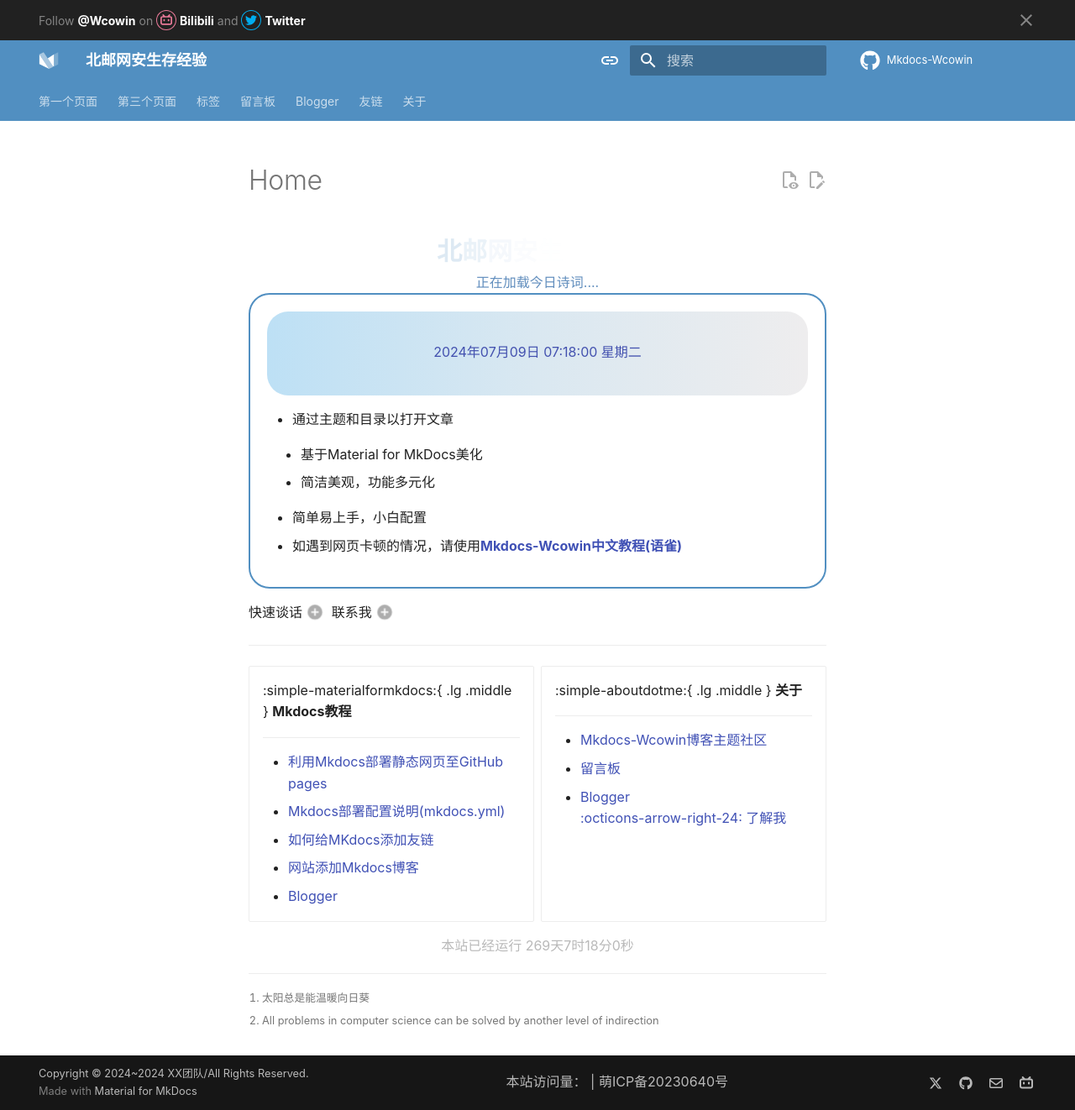
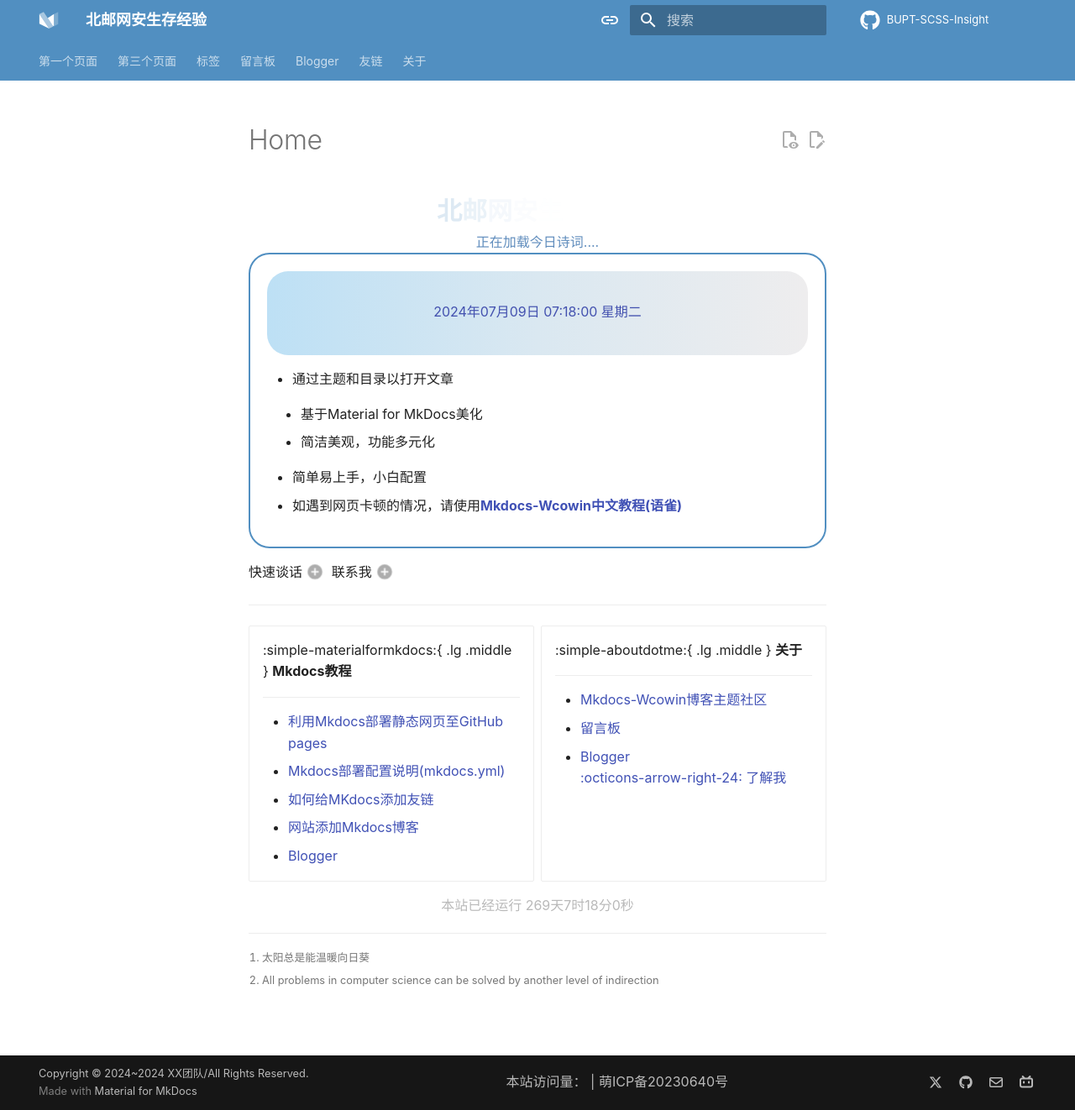
Before and after one commit to BUPT-SCSS-Insight/BUPT-SCSS-Insight.github.io, an MkDocs documentation site: the page built from docs/index.md, in a window 1280 px wide and 1322 px high. Shown: the whole window at 84% size. Built offline with MkDocs 1.6.1 and Material for MkDocs 9.7.7, drawn with Linux system fonts in a browser that asks for light colours; nearby versions of some CDN libraries; comment, search, counter and statistics services are not loaded; a style sheet for code colours, icons or effects is not loaded.

Commit message:
setting changes

```diff
--- a/docs/overrides/main.html
+++ /dev/null
@@ -1,27 +0,0 @@
-{#-
-    This file was automatically generated - do not edit
-  -#}
-  {% extends "base.html" %}
-  {% block extrahead %}
-    <link rel="stylesheet" href="{{ 'assets/stylesheets/custom.00c04c01.min.css' | url }}">
-  {% endblock %}
-  {% block announce %}
-     Follow <strong>@Wcowin</strong> on
-    <a rel="me" href="https://space.bilibili.com/1407028951?spm_id_from=333.1007.0.0">
-      <span class="twemoji bilibili">
-        {% include ".icons/fontawesome/brands/bilibili.svg" %}
-      </span>
-      <strong>Bilibili</strong>
-    </a>
-    and
-    <a href="https://twitter.com/Wcowin_">
-      <span class="twemoji twitter">
-        {% include ".icons/fontawesome/brands/twitter.svg" %}
-      </span>
-      <strong>Twitter</strong>
-    </a>
-  {% endblock %}
-  {% block scripts %}
-    {{ super() }}
-    <script src="{{ 'assets/javascripts/custom.9458f965.min.js' | url }}"></script>
-  {% endblock %}
--- a/mkdocs.yml
+++ b/mkdocs.yml
@@ -63,8 +63,8 @@
     repo: fontawesome/brands/github #右上角图标
     logo: logo
 edit_uri: edit/main/docs # 编辑按钮跳转的链接
-repo_url: https://github.com/Wcowin/Mkdocs-Wcowin # 右上角点击跳转的链接
-repo_name: Mkdocs-Wcowin # 右上角的名字
+repo_url: https://github.com/BUPT-SCSS-Insight/BUPT-SCSS-Insight.github.io # 右上角点击跳转的链接
+repo_name: BUPT-SCSS-Insight # 右上角的名字
 
 # [Navigtion]
 nav:
```
Also changed, not shown: docs/index.md (+2 -2 lines).
